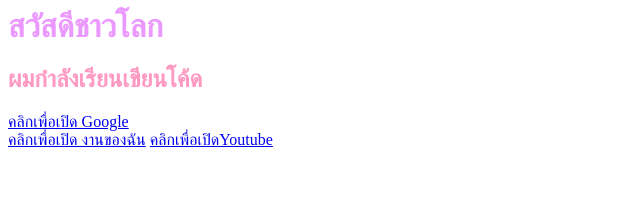
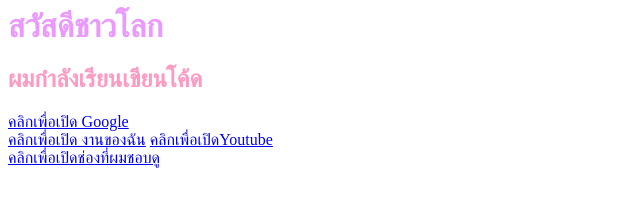
Before and after one commit to 40279-sys/hello-world, a plain HTML site: page index.html in a window 1280 px wide. Shown: the whole page, without its empty margins (0-640 px from the left). Drawn offline with Linux system fonts and the light colour scheme.

Commit message:
Update index.html

```diff
--- a/index.html
+++ b/index.html
@@ -3,3 +3,4 @@
 <a href="https://www.google.com/" target="_blank">คลิกเพื่อเปิด Google</a> <br>
 <a href="work.html">คลิกเพื่อเปิด งานของฉัน</a>
 <a href="https://www.youtube.com/" target="_blank">คลิกเพื่อเปิดYoutube</a> <br>
+<a href="http://www.youtube.com/@BANKII" target="_blank">คลิกเพื่อเปิดช่องที่ผมชอบดู</a> <br>
```
